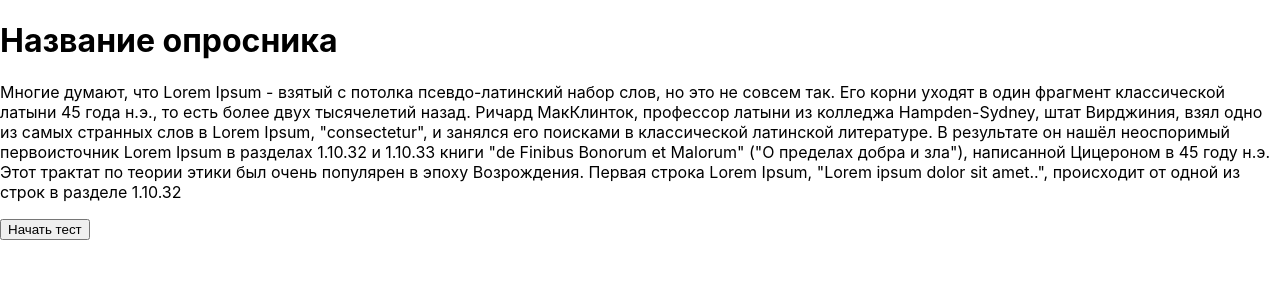
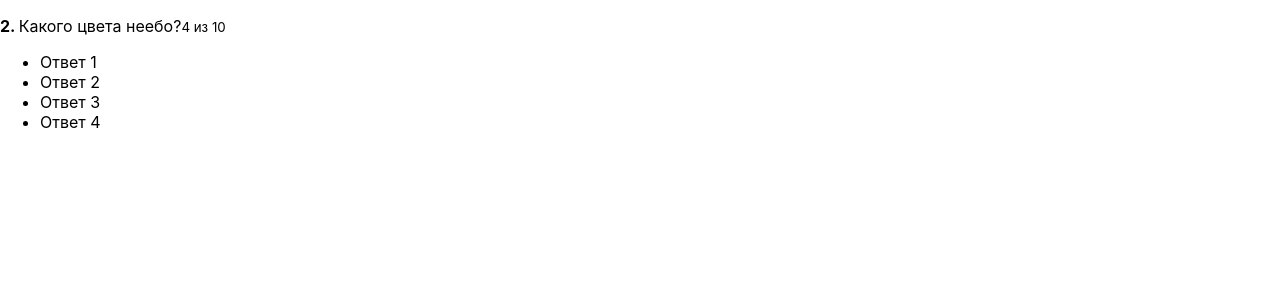
Before and after one commit to pkonnov/questionnaire_reactjs, a React app: page / in a window 1280 px wide. Shown: the top 300 px of the page. Built offline with nearby package versions, Linux system fonts and the light colour scheme.

Commit message:
onclick item

```diff
--- a/src/components/ActiveQuiz/ActiveQuiz.js
+++ b/src/components/ActiveQuiz/ActiveQuiz.js
@@ -18,13 +18,14 @@ const ActiveQuiz = props => {
         <p className={classes.Question}>
           <span>
             <strong>2. </strong>
-            Как дела
+            {props.question}
           </span>
           <small>4 из 10</small>
         </p>
 
         <AnswersList
           answers={props.answers}
+          onAnswerClick={props.onAnswerClick}
         />
       </div>
   }
--- a/src/components/AnswersList/AnswerItem/AnswerItem.js
+++ b/src/components/AnswersList/AnswerItem/AnswerItem.js
@@ -3,7 +3,10 @@ import classes from './AnswerItem.css'
 
 const AnswerItem = props => {
   return(
-    <li className={classes.AnswerItem}>
+    <li
+      className={classes.AnswerItem}
+      onClick={() => props.onAnswerClick(props.answer.id)}
+    >
       {props.answer.text}
     </li>
   )
--- a/src/components/AnswersList/AnswersList.js
+++ b/src/components/AnswersList/AnswersList.js
@@ -9,6 +9,7 @@ const AnswersList = props => (
         <AnswerItem
           key={index}
           answer={answer}
+          onAnswerClick={props.onAnswerClick}
         />
       )
     })}
--- a/src/containers/Quiz/Quiz.js
+++ b/src/containers/Quiz/Quiz.js
@@ -4,17 +4,20 @@ import ActiveQuiz from '../../components/ActiveQuiz/ActiveQuiz'
 
 class Quiz extends Component{
   state = {
-    showTitle: true,
+    showTitle: false,
     quiz: [
-      { titleTest: 'Название опросника',
+      {
+        titleTest: 'Название опросника',
         textTest: 'Многие думают, что Lorem Ipsum - взятый с потолка псевдо-латинский набор слов, но это не совсем так. Его корни уходят в один фрагмент классической латыни 45 года н.э., то есть более двух тысячелетий назад. Ричард МакКлинток, профессор латыни из колледжа Hampden-Sydney, штат Вирджиния, взял одно из самых странных слов в Lorem Ipsum, "consectetur", и занялся его поисками в классической латинской литературе. В результате он нашёл неоспоримый первоисточник Lorem Ipsum в разделах 1.10.32 и 1.10.33 книги "de Finibus Bonorum et Malorum" ("О пределах добра и зла"), написанной Цицероном в 45 году н.э. Этот трактат по теории этики был очень популярен в эпоху Возрождения. Первая строка Lorem Ipsum, "Lorem ipsum dolor sit amet..", происходит от одной из строк в разделе 1.10.32',
       },
       {
+        question: 'Какого цвета неебо?',
+        rightAnswerId: 2,
         answers: [
-          {text: 'Вопрос 1'},
-          {text: 'Вопрос 2'},
-          {text: 'Вопрос 3'},
-          {text: 'Вопрос 4'},
+          {text: 'Ответ 1', id:1},
+          {text: 'Ответ 2', id:2},
+          {text: 'Ответ 3', id:3},
+          {text: 'Ответ 4', id:4}
         ]
       }
     ]
@@ -26,17 +29,22 @@ class Quiz extends Component{
     })
   }
 
+  onAnswerClickHandler = (answerId) => {
+    console.log("answer id: ", answerId)
+  }
+
   render() {
     return (
       <div className={classes.Quiz}>
           <div className={classes.QuizWrapper}>
-            <h1></h1>
             <ActiveQuiz
-              answers={this.state.quiz[1].answers}
               showTitle={this.state.showTitle}
               titleTest={this.state.quiz[0].titleTest}
               textTest={this.state.quiz[0].textTest}
               titleShowHandle={this.titleShowHandle}
+              answers={this.state.quiz[1].answers}
+              question={this.state.quiz[1].question}
+              onAnswerClick={this.onAnswerClickHandler}
             />
           </div>
       </div>
```
